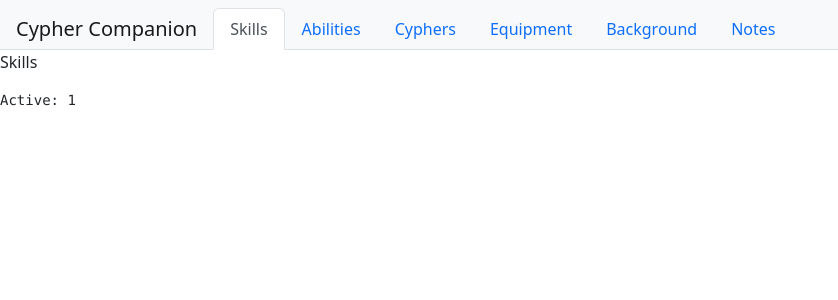
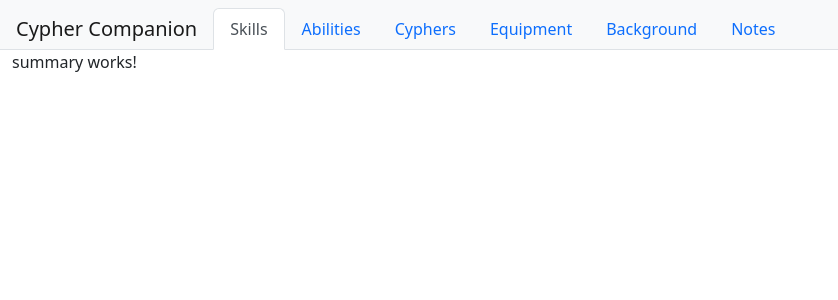
Before and after one commit to jacob-keller/cypher-companion, an Angular app: page / in a window 1280 px wide. Shown: the top 300 px of the page, without its empty margins (0-838 px from the left). Built offline with nearby package versions, Linux system fonts and the light colour scheme; some icons are missing.

Commit message:
menu: switch to app-router and add menu collapse
Signed-off-by: Jacob Keller <jacob.keller@gmail.com>

```diff
--- a/src/app/app-routing.module.ts
+++ b/src/app/app-routing.module.ts
@@ -1,7 +1,23 @@
 import { NgModule } from '@angular/core';
 import { RouterModule, Routes } from '@angular/router';
 
-const routes: Routes = [];
+import { SummaryComponent } from './character/summary/summary.component';
+import { SkillsComponent } from './character/skills/skills.component';
+import { AbilitiesComponent } from './character/abilities/abilities.component';
+import { CyphersComponent } from './character/cyphers/cyphers.component';
+import { EquipmentComponent } from './character/equipment/equipment.component';
+import { BackgroundComponent } from './character/background/background.component';
+import { NotesComponent } from './character/notes/notes.component';
+
+const routes: Routes = [
+  { path: 'summary', component: SummaryComponent },
+  { path: 'skills', component: SkillsComponent },
+  { path: 'abilities', component: AbilitiesComponent },
+  { path: 'cyphers', component: CyphersComponent },
+  { path: 'equipment', component: EquipmentComponent },
+  { path: 'background', component: BackgroundComponent },
+  { path: 'notes', component: NotesComponent },
+];
 
 @NgModule({
   imports: [RouterModule.forRoot(routes)],
--- a/src/app/app.component.html
+++ b/src/app/app.component.html
@@ -1,2 +1,15 @@
-<app-mainmenu></app-mainmenu>
-<router-outlet></router-outlet>
+<div class="container-fluid">
+  <div class="row">
+    <div class="col g-0">
+      <app-mainmenu></app-mainmenu>
+    </div>
+  </div>
+  <div class="row">
+    <div class="col-auto d-none d-sm-block">
+      <app-character-summary></app-character-summary>
+    </div>
+    <div class="col">
+      <router-outlet></router-outlet>
+    </div>
+  </div>
+</div>
--- a/src/app/mainmenu/mainmenu.component.html
+++ b/src/app/mainmenu/mainmenu.component.html
@@ -4,30 +4,32 @@
     <i class="bi-journal-bookmark"></i>
     Cypher Companion
   </a>
+  <button class="navbar-toggler" type="button" (click)="isMenuCollapsed = !isMenuCollapsed">
+    <i class="bi-menu-up"></i>
+  </button>
+  <div [ngbCollapse]="isMenuCollapsed" class="collapse navbar-collapse">
+    <div class="d-sm-none">
+      <ng-container [ngbNavItem]="0">
+        <a ngbNavLink routerLink="summary" (click)="isMenuCollapsed = true">Summary</a>
+      </ng-container>
+    </div>
     <ng-container [ngbNavItem]="1">
-    <a ngbNavLink>Skills</a>
-    <ng-template ngbNavContent><p>Skills</p></ng-template>
+      <a ngbNavLink routerLink="skills" (click)="isMenuCollapsed = true">Skills</a>
     </ng-container>
     <ng-container [ngbNavItem]="2" class="nav-item">
-    <a ngbNavLink>Abilities</a>
-    <ng-template ngbNavContent><p>Abilities</p></ng-template>
+      <a ngbNavLink routerLink="abilities" (click)="isMenuCollapsed = true">Abilities</a>
     </ng-container>
     <ng-container [ngbNavItem]="3" class="nav-item">
-    <a ngbNavLink>Cyphers</a>
-    <ng-template ngbNavContent><p>Cyphers</p></ng-template>
+      <a ngbNavLink routerLink="cyphers" (click)="isMenuCollapsed = true">Cyphers</a>
     </ng-container>
     <ng-container [ngbNavItem]="4" class="nav-item">
-    <a ngbNavLink>Equipment</a>
-    <ng-template ngbNavContent><p>Equipment</p></ng-template>
+      <a ngbNavLink routerLink="equipment" (click)="isMenuCollapsed = true">Equipment</a>
     </ng-container>
     <ng-container [ngbNavItem]="5" class="nav-item">
-    <a ngbNavLink>Background</a>
-    <ng-template ngbNavContent><p>Background</p></ng-template>
+      <a ngbNavLink routerLink="background" (click)="isMenuCollapsed = true">Background</a>
     </ng-container>
     <ng-container [ngbNavItem]="6" class="nav-item">
-    <a ngbNavLink>Notes</a>
-    <ng-template ngbNavContent><p>Notes</p></ng-template>
+      <a ngbNavLink routerLink="notes" (click)="isMenuCollapsed = true">Notes</a>
     </ng-container>
+  </div>
 </nav>
-<div [ngbNavOutlet]="nav"></div>
-<pre>Active: {{ active }}</pre>
```
Lines whose indentation alone changed are shown as unchanged.
